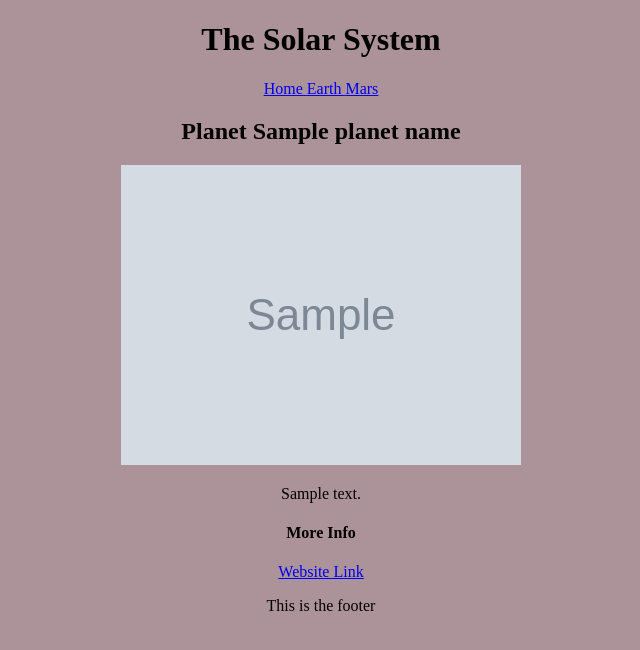
After one commit to ehcsumb/lab4, a Node project: template express-app/views/planet.ejs in a window 1280 px wide. The commit adds this page. Shown: the top 650 px of the page, without its empty margins (319-959 px from the left). Run offline with Node 20 templates, Linux system fonts and the light colour scheme; the template is opened without the code that fills it: most values are stand-ins (such as "Sample title", 1, 10 or a date in 2020); grey boxes marked "Sample" are stand-in pictures.

Commit message:
finished tutorial

```diff
--- a/express-app/index.mjs
+++ b/express-app/index.mjs
@@ -1,12 +1,25 @@
 import express from 'express';
+import fetch from 'node-fetch';
 const planets = (await import('npm-solarsystem')).default;
 const app = express();
 app.set("view engine", "ejs");
 app.use(express.static("public"));
 
-app.get('/', (req, res) => {
-    res.render('index');
+app.get('/', async(req, res) => {
+     let apiKey = "7756a1e81f817c186cf57294e1c19b37b49c54b8f34e7c499ee0ce5cd86cd16e";
+	let url = `https://api.unsplash.com/photos/random/?client_id=${apiKey}&featured=true&query=solar-system`;
+    let response = await fetch(url);
+    let data = await response.json();
+    let randomImage = data.urls.full;
+    res.render("index",{randomImage})
 });
+
+app.get('/planet', (req, res) => {
+ let planetName = req.query.planetName;
+ let planetInfo = planets[`get${planetName}`]();
+ res.render('planet', { planetInfo, planetName });
+});
+
 
 app.get('/earth', (req, res) => {
     let planet = planets.getEarth();
--- a/express-app/views/partials/nav.ejs
+++ b/express-app/views/partials/nav.ejs
@@ -1,4 +1,4 @@
 <nav><a href="/"> Home </a>
-    <a href="/earth">Earth </a>
-    <a href="/mars">Mars</a>
+    <a href="/planet?planetName=Earth">Earth </a>
+    <a href="/planet?planetName=Mars">Mars</a>
 </nav>
--- /dev/null
+++ b/express-app/views/planet.ejs
@@ -0,0 +1,16 @@
+<!DOCTYPE html>
+<html>
+<%- include('partials/head.ejs') %>
+<body>
+    <h1>The Solar System</h1>
+     <%- include('partials/nav.ejs') %>
+    <h2>Planet <%= planetName %></h2>
+    <div>
+        <img src="<%= planetInfo.image %>">
+        <p><%= planetInfo.description %></p>
+        <h4>More Info</h4>
+        <p><a href="<%= planetInfo.websiteLink %>">Website Link</a></p>
+    </div>
+    <%- include('partials/footer.ejs') %>
+</body>
+</html>
```
Also changed, not shown: express-app/views/index.ejs (+7 -1 lines).
